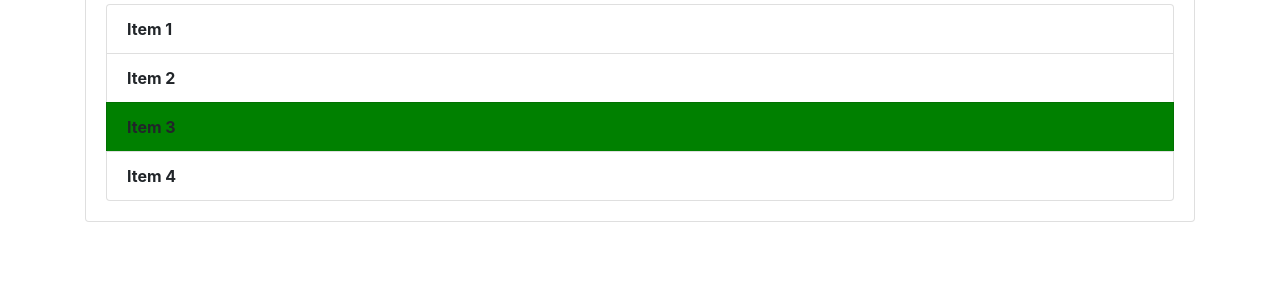
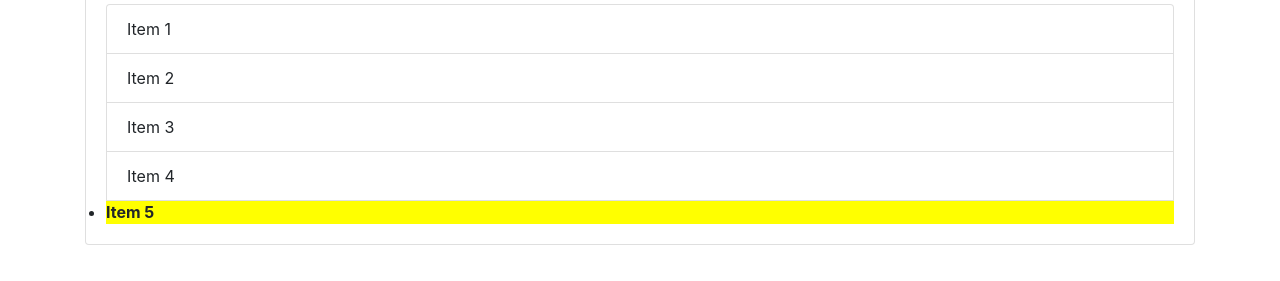
Before and after one commit to kunalrajshah/project1, a plain HTML site: page index.html in a window 1280 px wide. Shown: the part 273-554 px from the top of the page. Drawn offline with nearby package versions, Linux system fonts and the light colour scheme.

Commit message:
change By Tag and Class name

```diff
--- a/index.html
+++ b/index.html
@@ -29,17 +29,27 @@
         <li class="list-group-item">Item 2</li>
         <li class="list-group-item">Item 3</li>
         <li class="list-group-item">Item 4</li>
+        <li class="newcl">Item 5</li>
       </ul>
     </div>
   </div>
   <script>
-    var itemlist = document.querySelector('#items');
-    itemlist.children[2].style.backgroundColor='green';
-    var ind=document.getElementsByClassName('list-group-item');
-    for(var i=0;i<ind.length;i++)
-    {
-      ind[i].style.fontWeight='bold';
-    }
+    // var itemlist = document.querySelector('#items');     // Selectt By Id
+    // itemlist.children[2].style.backgroundColor='green';
+    // var ind=document.getElementsByClassName('list-group-item');
+    // for(var i=0;i<ind.length;i++)
+    // {
+    //   ind[i].style.fontWeight='bold';
+    // }
+
+    // Another question
+    // var newitem = document.getElementsByClassName('newcl');       // Select by Class Name
+    // newitem[0].style.backgroundColor = 'green';
+    // newitem[0].style.fontWeight = 'bold';
+
+    var newitem=document.getElementsByTagName('li');    // Select By Tag name
+    newitem[4].style.backgroundColor = 'yellow';
+    newitem[4].style.fontWeight = 'bold';
 
   </script>
 </body>
```
